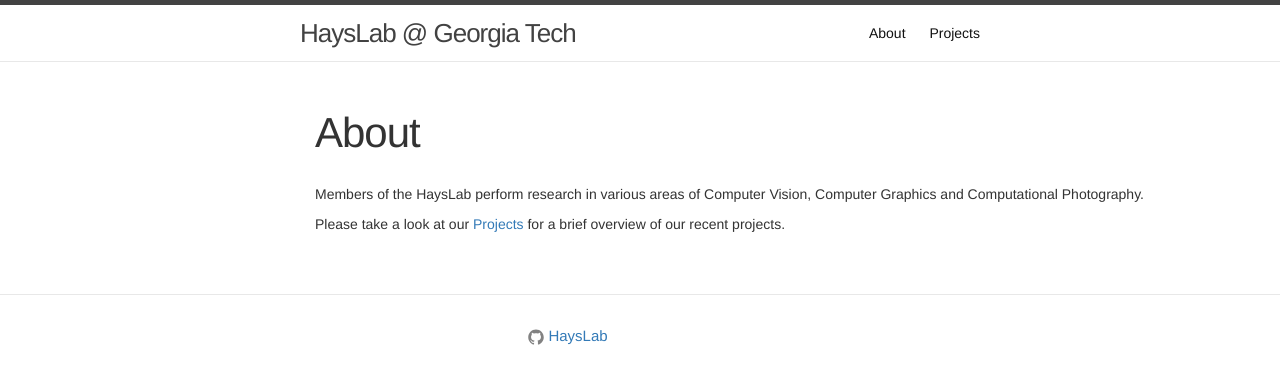
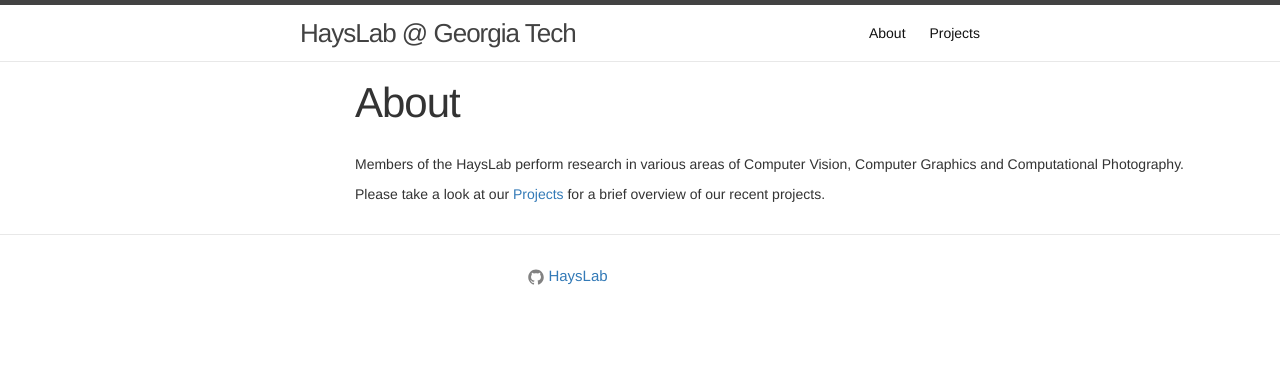
Before and after one commit to HaysLab/HaysLab.github.io, a Jekyll site: the page built from about.md, in a window 1280 px wide. Shown: the top 384 px of the page. Built offline with Jekyll 4.4.1, drawn with Linux system fonts in a browser that asks for light colours; nearby versions of some CDN libraries.

```diff
--- a/_layouts/default.html
+++ b/_layouts/default.html
@@ -7,12 +7,8 @@
 
     {% include header.html %}
 
-    <div class="page-content">
-      <div class="wrapper">
-        <div class="container">
-          {{ content }}
-        </div>
-      </div>
+    <div class="container">
+      {{ content }}
     </div>
 
     {% include footer.html %}
--- a/_layouts/page.html
+++ b/_layouts/page.html
@@ -1,7 +1,7 @@
 ---
 layout: default
 ---
-<article class="post">
+<article class="post col-md-offset-3">
 
   <header class="post-header">
     <h1 class="post-title">{{ page.title }}</h1>
```
